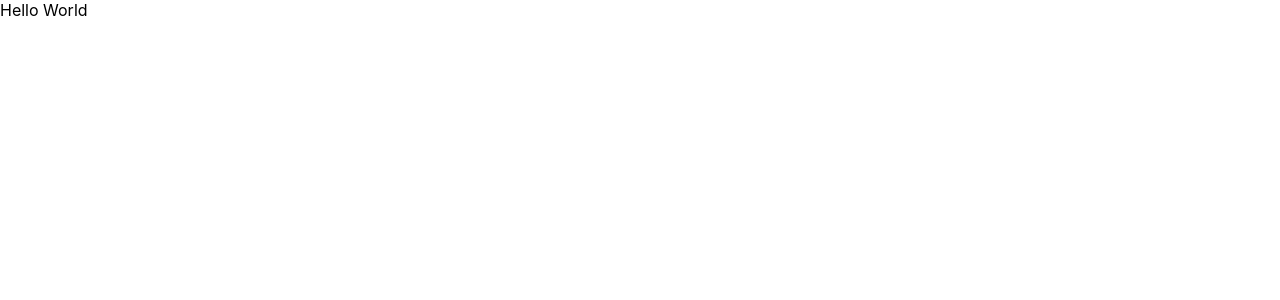
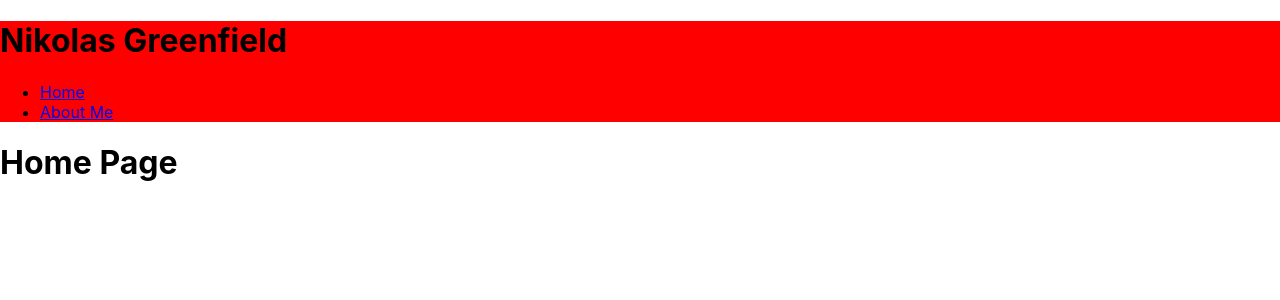
Before and after one commit to NikolasGreenfield/NikolasGreenfield.github.io, a React (Create React App) app: page /home in a window 1280 px wide. Shown: the top 300 px of the page. Built offline with nearby package versions, Linux system fonts and the light colour scheme.

Commit message:
Converted to a single page component, comprised of a header with links and body with routed switch.

```diff
--- a/src/App.tsx
+++ b/src/App.tsx
@@ -1,9 +1,15 @@
-import React from 'react';
-import './App.css';
+import React, { useState } from 'react';
+import Page from './components/page/Page'
+import './App.scss';
 
 function App() {
+  const [name, setName] = useState<string>('nik');
+  const [color, setColor] = useState<string>('red');
+  //
   return (
-    <div> Hello World </div>
+  <>
+    <Page color="red" setColor={setColor}></Page>
+  </>
   );
 }
 
--- /dev/null
+++ b/src/components/header/Header.scss
@@ -0,0 +1,6 @@
+.red {
+    background-color:red;
+}
+.blue {
+    background-color:blue;
+}
--- /dev/null
+++ b/src/components/header/Header.tsx
@@ -0,0 +1,22 @@
+import React from 'react';
+import { Link } from 'react-router-dom';
+import './Header.scss';
+
+function Header({color, setColor}:any): JSX.Element {
+    return (
+        <div className={color}>
+            <h1>Nikolas Greenfield</h1>
+
+                <ul>
+                    <li>
+                        <Link to="/home">Home</Link>
+                    </li>
+                    <li>
+                        <Link to="/about-me">About Me</Link>
+                    </li>
+                </ul>
+        </div>
+    );
+}
+
+export default Header;
--- /dev/null
+++ b/src/components/page/Page.tsx
@@ -0,0 +1,34 @@
+import React, { useState } from 'react';
+import {
+  BrowserRouter,
+  Switch,
+  Route
+} from 'react-router-dom';
+import Header from '../header/Header';
+import './Page.scss';
+
+function Page({color, setColor}:any): JSX.Element {
+    return(
+        <>
+            {/*
+            The main Routing structure. Each link changes the path, and a
+            switch decides what component is displayed based on the altered
+            path.
+            */}
+            <BrowserRouter>
+                <Header color="red" setColor={setColor}></Header>
+
+                <Switch>
+                <Route path={"/home"}>
+                    <h1>Home Page</h1>
+                </Route>
+                <Route path={"/about-me"}>
+                    <h1>About Me</h1>
+                </Route>
+                </Switch>
+            </BrowserRouter>
+        </>
+    );
+}
+
+export default Page;
```
Also changed, not shown: package.json (+9 -0 lines), src/App.scss (added), src/components/page/Page.scss (added), 2 other files (tests, documents, lock files or other folders).
